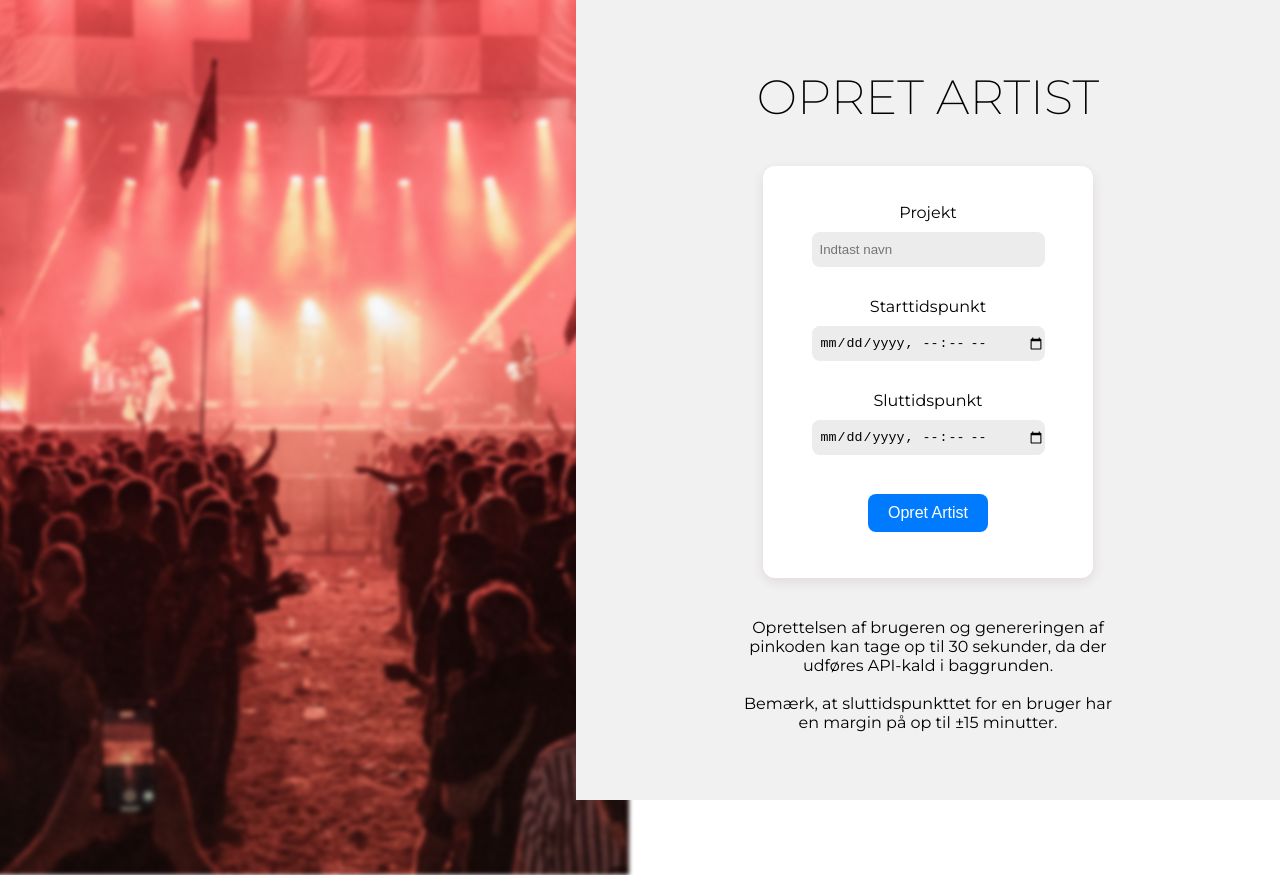
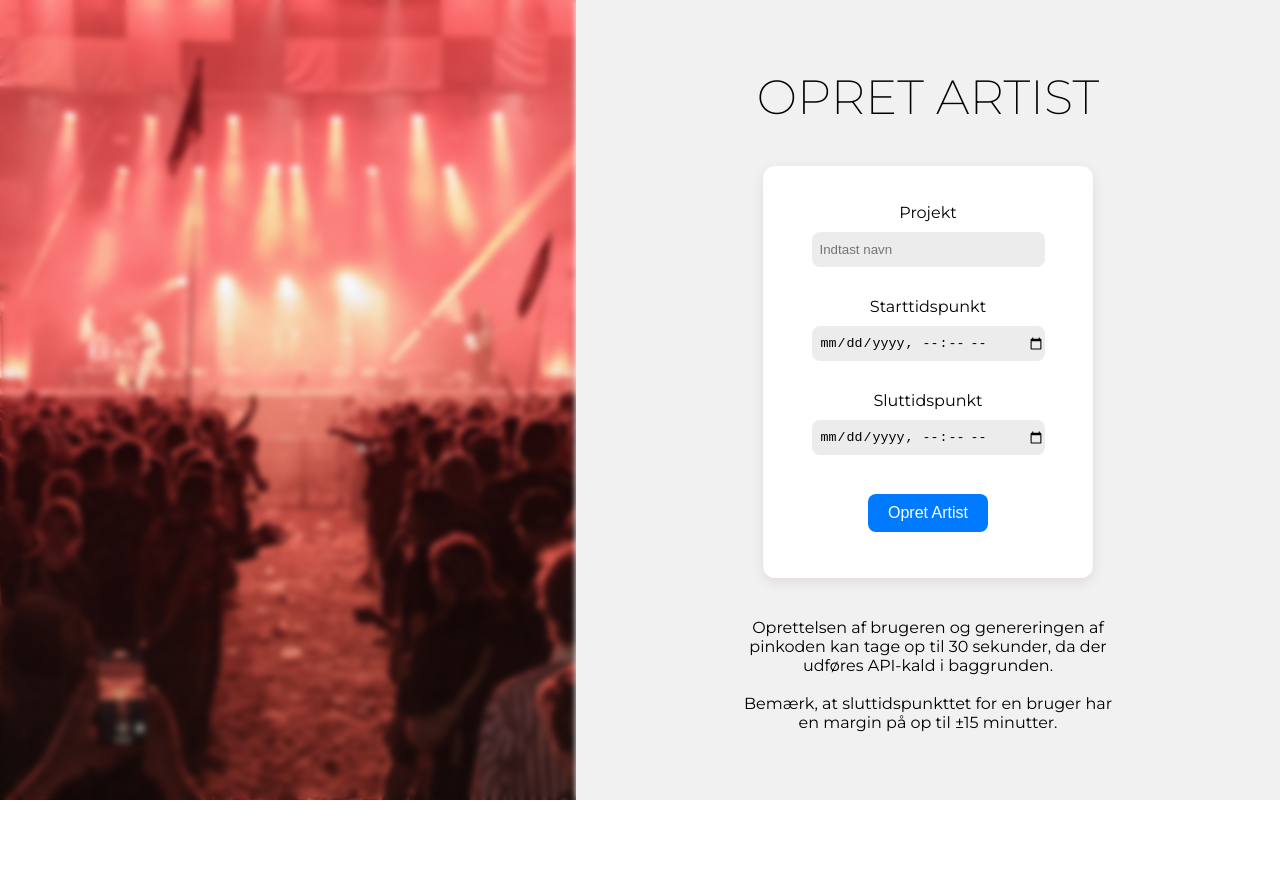
Before and after one commit to sylvesterel/Salto-Script, a website: page protected/index.html in a window 1280 px wide. After the commit the page ends 800 px from the top, so only its background shows below. Drawn offline with Linux system fonts and the light colour scheme; files whose address does not match are found by name.

Commit message:
update css

```diff
--- a/public/app.js
+++ b/public/app.js
@@ -1,4 +1,5 @@
 document.getElementById("createUserBtn").addEventListener("click", async () => {
+
     const name = document.getElementById("userName").value
     const start = document.getElementById("startTime").value
     const end = document.getElementById("endTime").value
@@ -8,6 +9,11 @@ document.getElementById("createUserBtn").addEventListener("click", async () => {
         return
     }
 
+    const datePart = end.split('T')[0]; // "2025-10-28"
+    const [year, month, day] = datePart.split('-');
+
+
+
     document.getElementById("status").innerText = "Opretter bruger... Vent 30 sek."
 
     try {
@@ -15,7 +21,7 @@ document.getElementById("createUserBtn").addEventListener("click", async () => {
             method: "POST",
             headers: { "Content-Type": "application/json" },
             body: JSON.stringify({
-                full_name: name,
+                full_name: `${month}/${day} - ${name}`,
                 starts_at: new Date(start).toISOString(),
                 ends_at: new Date(end).toISOString()
             })
@@ -24,7 +30,7 @@ document.getElementById("createUserBtn").addEventListener("click", async () => {
         const data = await res.json()
         if (res.ok) {
             document.getElementById("status").innerText =
-                `✅ Bruger oprettet. PIN: ${data.pin_code || "Genereres..."}`
+                `✅ Bruger oprettet. PIN: ${data.pin_code || "Genereres..."} + #`
         } else {
             document.getElementById("status").innerText =
                 "❌ Fejl: " + data.error
@@ -32,4 +38,5 @@ document.getElementById("createUserBtn").addEventListener("click", async () => {
     } catch (err) {
         document.getElementById("status").innerText = "❌ Netværksfejl"
     }
+
 })
--- a/public/style.css
+++ b/public/style.css
@@ -14,14 +14,24 @@ body {
 .image-side {
     width: 45%;
     height: 100%;
-    filter: blur(2px);
+    overflow: hidden;
+
     img {
-        width: 110%;
-        height: 110%;
+        width: 100%;
+        height: 100%;
         object-fit: cover;
         object-position: 50% 50%;
-        margin: -5px;
     }
+}
+
+.image-side::after {
+    content: '';
+    position: absolute;
+    top: 0;
+    left: 0;
+    width: 100%;
+    height: 100%;
+    backdrop-filter: blur(3px);
 }
 
 .login-side {
```
Lines whose indentation alone changed are shown as unchanged.
